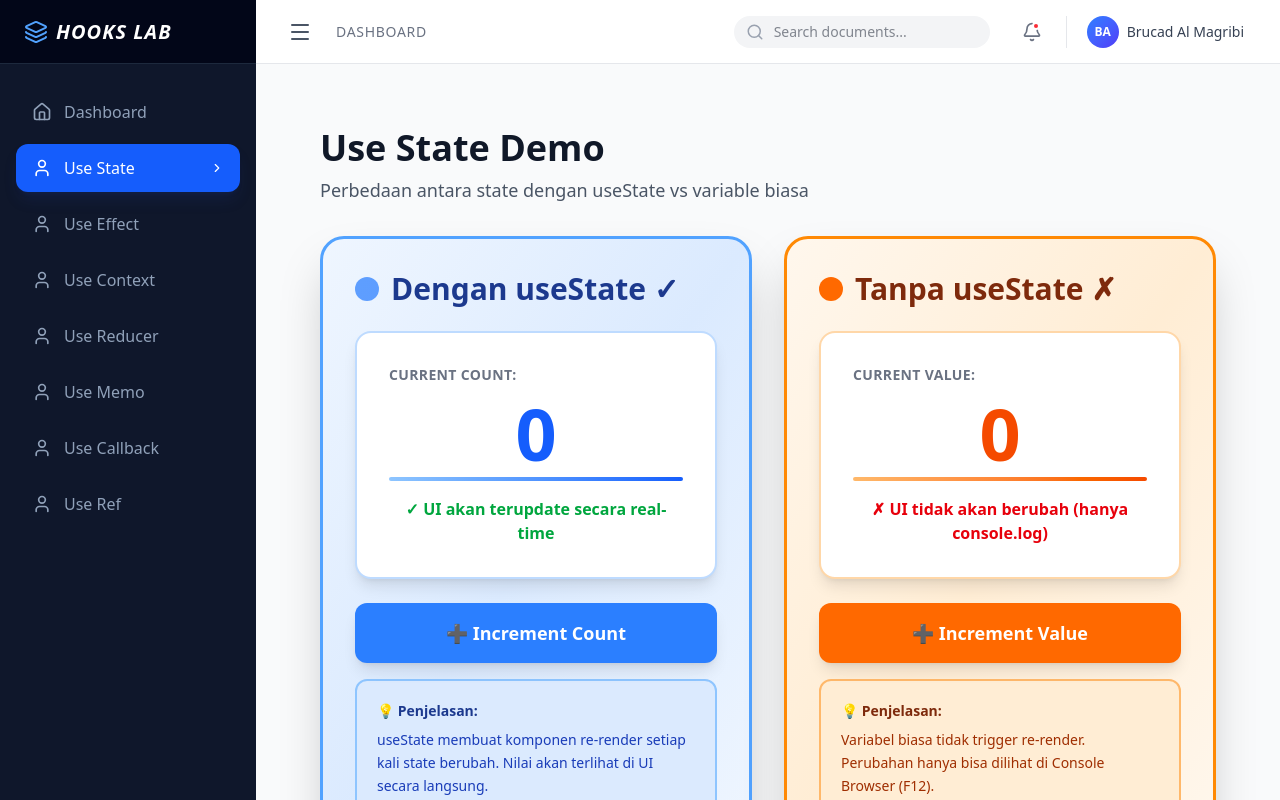
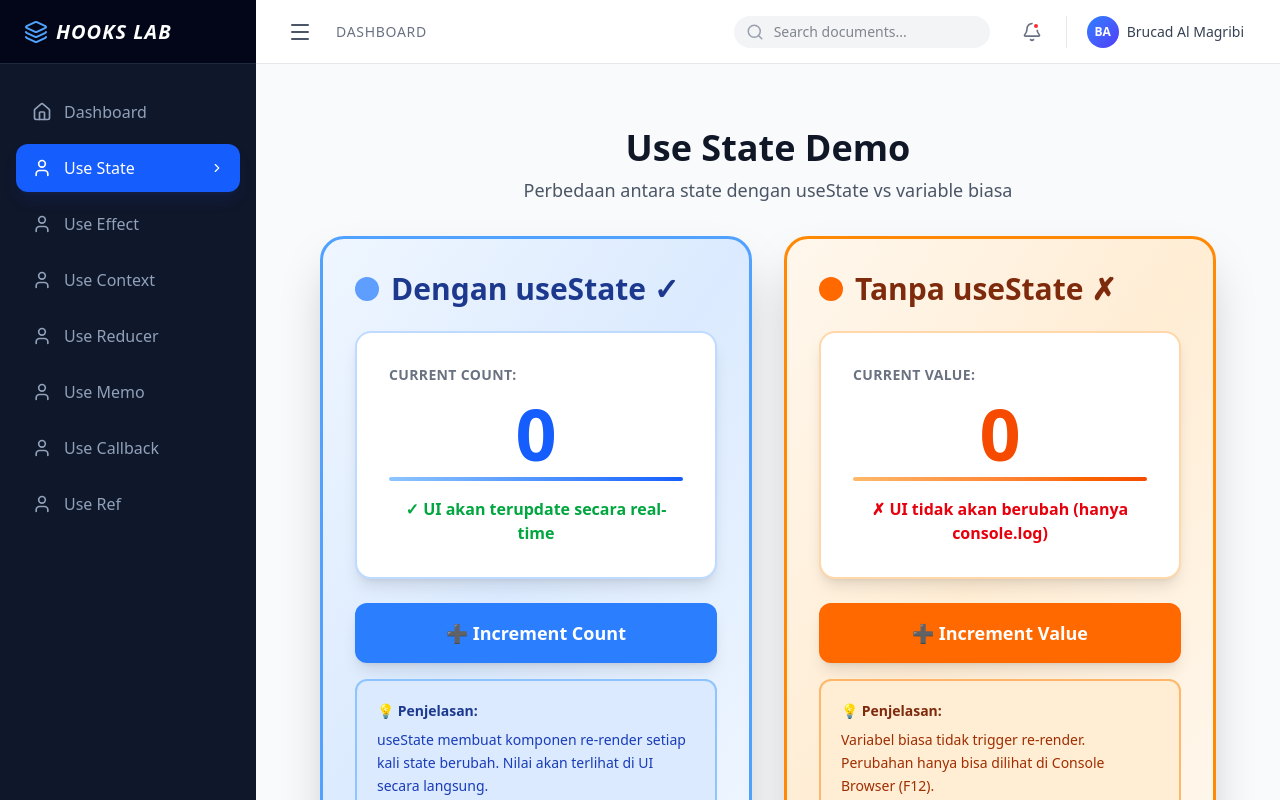
Before and after one commit to almagribii/hooks-lab, a React (Vite) app: page /usestate/counter in a window 1280 px wide. Built offline with nearby package versions, Linux system fonts and the light colour scheme.

Commit message:
update UI counter

```diff
--- a/src/hooks-lab/useState/Counter.tsx
+++ b/src/hooks-lab/useState/Counter.tsx
@@ -14,7 +14,7 @@
 
   return (
     <div className="w-full max-w-6xl mx-auto p-8">
-      <div className="mb-8">
+      <div className="mb-8 flex flex-col items-center text-center">
         <h1 className="text-4xl font-bold text-gray-900 mb-2">Use State Demo</h1>
         <p className="text-lg text-gray-600">
           Perbedaan antara state dengan useState vs variable biasa
```
